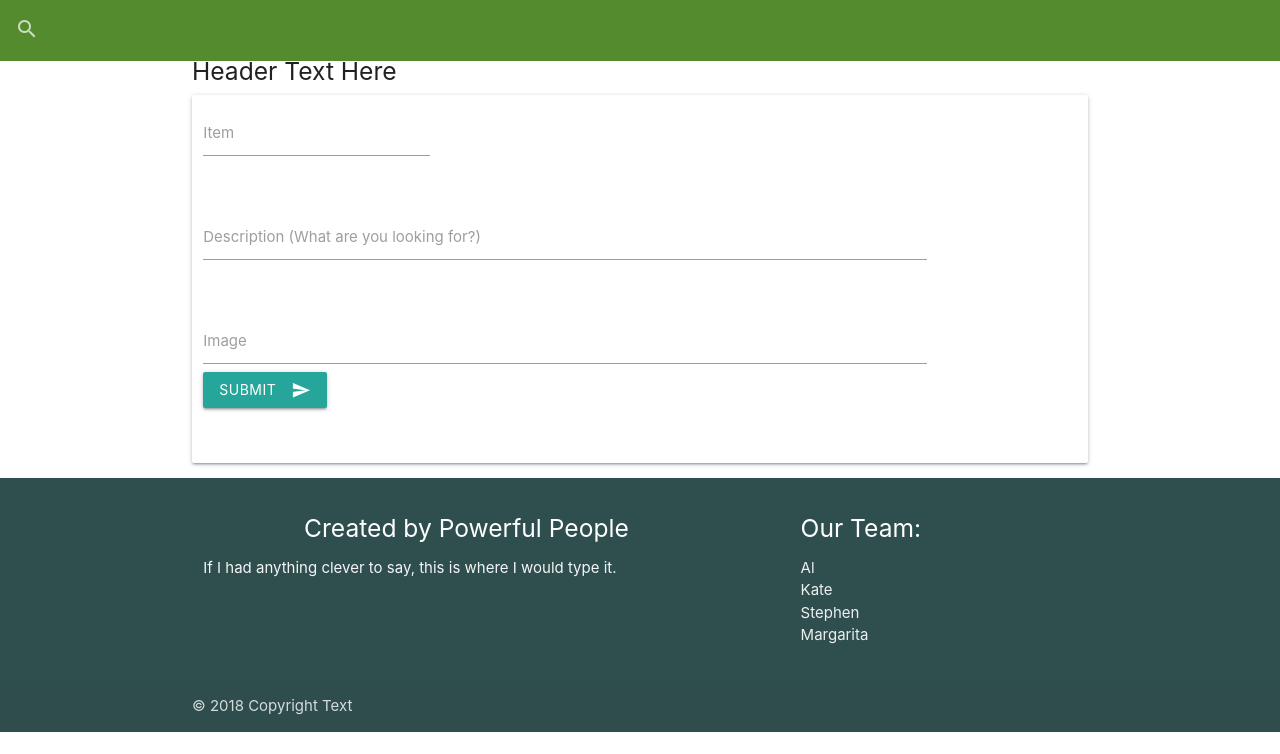
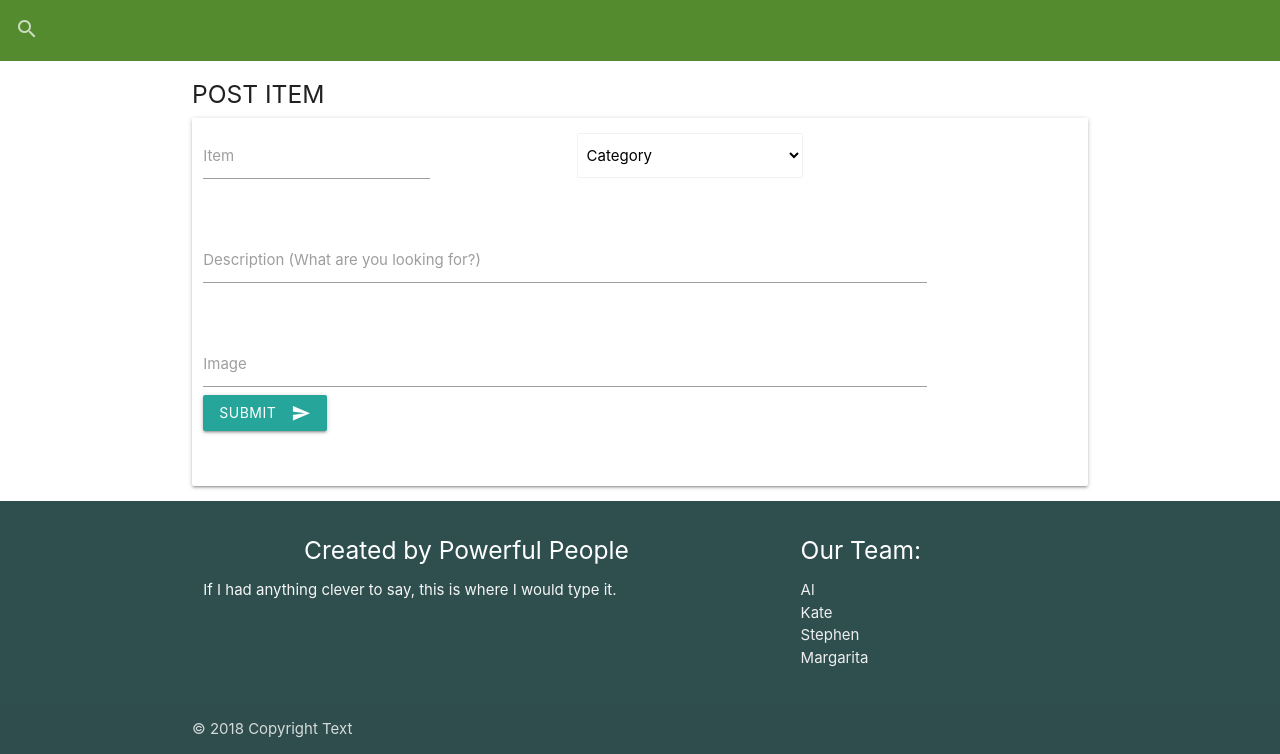
Before and after one commit to Mbarbotiko/Project-2, a website: page public/post.html in a window 1280 px wide. Shown: the part 67-821 px from the top of the page. Before the commit the page ends 800 px from the top, so only its background shows below. Drawn offline with nearby package versions, Linux system fonts and the light colour scheme; no server answers; a web font is replaced by a local one.

Commit message:
updated push to consolidate sat work

```diff
--- a/public/js/post-items.js
+++ b/public/js/post-items.js
@@ -1,6 +1,6 @@
 $( document ).ready(function() {
     var itemInput = $("#Item");
-    //var catInput = $("#Category");
+    var catInput = $("#Category");
     var desInput = $("#Description");
     var imageInput = $("#Image")
     var customerForm = $("#customerform");
@@ -11,7 +11,8 @@ $( document ).ready(function() {
         var newItem = {
             item: itemInput.val().trim(),
             description: desInput.val().trim(),
-            picture: imageInput.val().trim()
+            picture: imageInput.val().trim(),
+            category: catInput.val().trim()
         };
 
         $.post("/api/items", newItem)
--- a/public/post.html
+++ b/public/post.html
@@ -80,27 +80,28 @@
   <br>
 
      <div class="container ">
-        <h5>Header Text Here</h5>
+       <br>
+        <h5>POST ITEM</h5>
 
         <div class="row card">
           <div class="content" id="customerform">
             <div class="row">
               <form class="col s10">
-                <div class="row form">
+                <div class="row">
                   <div class="input-field col s4">
                     <input id="Item" type="text" class="validate">
                     <label for="Item">Item</label>
                   </div>
                   <div class="input-field col s2"></div>
                   <div class="input-field col s4">
-                      <select class="select" id="Category">
+                    <select class="browser-default" id="Category">
                         <option value="" disabled selected>Category</option>
-                        <option value="1">Apparel</option>
-                        <option value="2">Home/Office</option>
-                        <option value="3">Lunch</option>
-                        <option value="4">Shwutever</option>
-                        <option value="5">Spouse</option>
-                        <option value="6">Tech</option>
+                        <option value="Apparel">Apparel</option>
+                        <option value="Home/Office">Home/Office</option>
+                        <option value="Lunch">Lunch</option>
+                        <option value="Shwutever">Shwutever</option>
+                        <option value="Spouse">Spouse</option>
+                        <option value="Tech">Tech</option>
                       </select>
                     </div>
                 </div>
@@ -126,7 +127,7 @@
 
 
 
-        </div>
+      </div>
 
       </div>
 
@@ -162,11 +163,8 @@
       </div>
     </footer>
 
+    <script src="./js/post-items.js" type="text/javascript"></script>
+    <script src="./js/view-all.js" type="text/javascript"></script>
 </body>
-<script src="./js/view-all.js" type="text/javascript"></script>
-<script>
-$(document).ready(function() {
-  $(".dropdown-trigger ").dropdown();
-  });
-  </script>
+
 </html>
```
Also changed, not shown: public/NewUser.html (+1 -5 lines).
